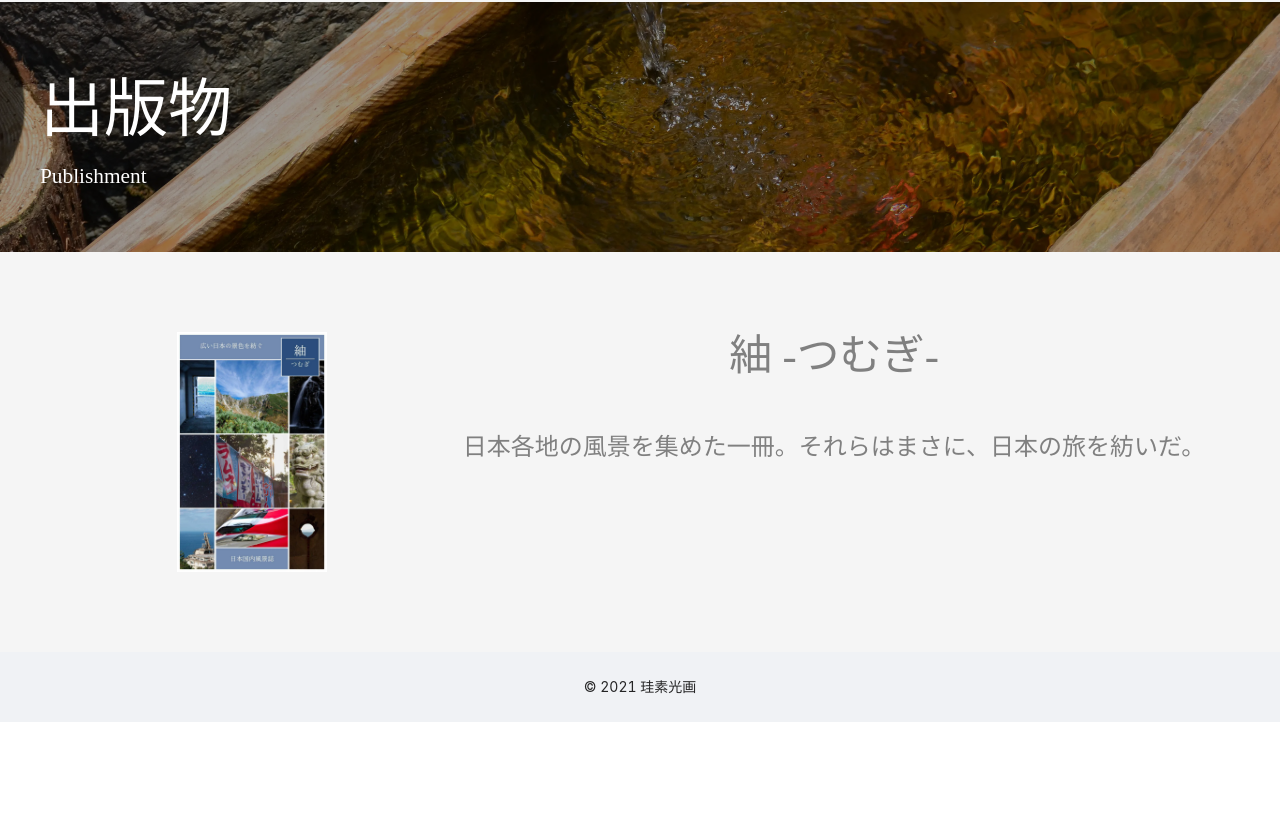
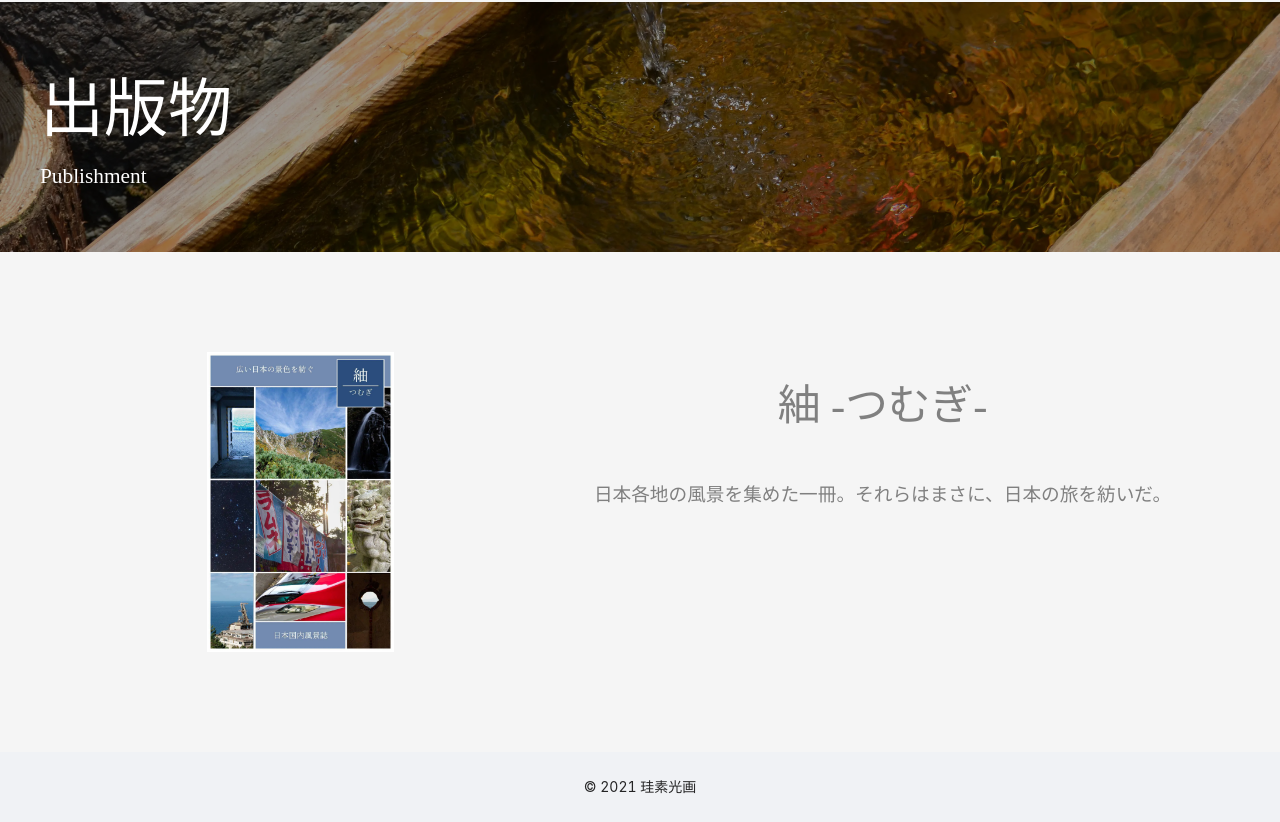
Before and after one commit to ryu-ton10/keiso_kouga_web, a React (Create React App) app: page / in a window 1280 px wide. Shown: the part 2378-3200 px from the top of the page. Before the commit the page ends 3100 px from the top, so only its background shows below. Built offline with nearby package versions, Linux system fonts and the light colour scheme.

Commit message:
adjust publishment contents

```diff
--- a/src/components/Publishment/index.css
+++ b/src/components/Publishment/index.css
@@ -42,30 +42,35 @@
 }
 
 .publishment-cell {
-    max-height: 30%;
-    padding: 50px 70px 50px 70px;
-    text-align:center;
+    padding: 100px 70px 100px 70px;
     background-color: rgba(245, 245, 245, 1);
 }
 
-.book-title {
+.publishment-icon {
+    text-align: center;
+}
+
+.publishment-descriptions {
+    text-align: center;
+    position: relative;
+    display: flex;
+    flex-direction: column;
+    justify-content: center;
+}
+
+.publishment-descriptions h2 {
     font-family: 'Hiragino Mincho Pro';
     font-size: 32pt;
     color: gray;
-    padding: 20px 0 40px 0;
+    padding: 20px 0 20px 0;
 }
 
-.book-description {
+.publishment-descriptions h3 {
     font-family: 'Hiragino Mincho Pro';
-    font-size: 18pt;
+    font-size: 14pt;
     color: gray;
 }
 
-.publishment-cell img {
-    max-width: 150px;
+.publishment-icon img {
     max-height: 300px;
 }
-
-.publishment-icon {
-    padding: 30px 30px;
-}
--- a/src/components/Publishment/index.tsx
+++ b/src/components/Publishment/index.tsx
@@ -33,12 +33,12 @@ const Publishment: React.FC<Props> = (props) => {
                         const { title, description, image } = publishment;
                         return (
                         <>
-                            <Col lg={8} xs={24} className="publishment-icon">
+                            <Col lg={10} xs={24} className="publishment-icon">
                                 <img src={process.env.PUBLIC_URL + image} alt="icon" />
                             </Col>
-                            <Col lg={16} xs={24} className="publishment-descriptions">
-                                <div className="book-title">{title}</div>
-                                <div className="book-description">{description}</div>
+                            <Col lg={14} xs={24} className="publishment-descriptions">
+                                <h2>{title}</h2>
+                                <h3>{description}</h3>
                             </Col>
                         </>
                         );
```
